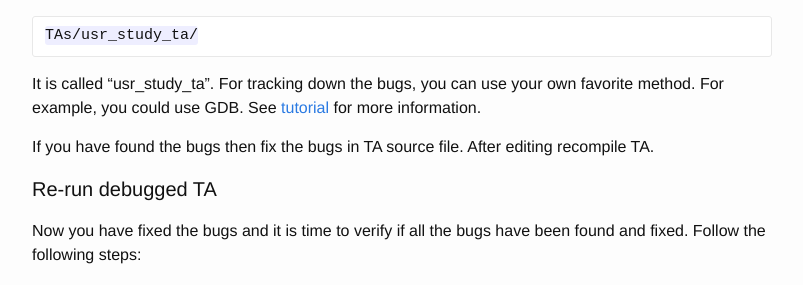
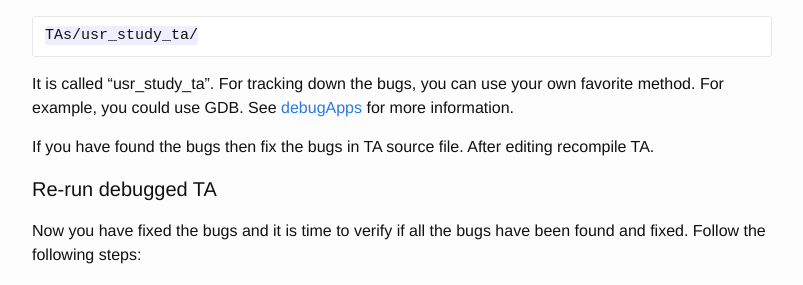
Before and after one commit to Open-TEE/Open-Tee.github.io, a Jekyll site: the page built from user_study.md, in a window 1280 px wide and 900 px high, scrolled down 1817 px. Shown: the part 161-446 px from the top of the window, without its empty margins (238-1041 px from the left). Built offline with Jekyll 4.4.1, drawn with Linux system fonts in a browser that asks for light colours.

Commit message:
Updating link add user study page
Signed-off-by: TanelDettenborn <tanel.dettenborn@gmail.com>

```diff
--- a/user_study.md
+++ b/user_study.md
@@ -100,7 +100,7 @@ TAs/usr_study_ta/
 
 It is called "usr_study_ta". For tracking down the bugs, you
 can use your own favorite method. For example, you could use GDB.
-See [tutorial](/tutorial/) for more information.
+See [debugApps](/debugApps/) for more information.
 
 If you have found the bugs then fix the bugs in TA source file. After
 editing recompile TA.
```
